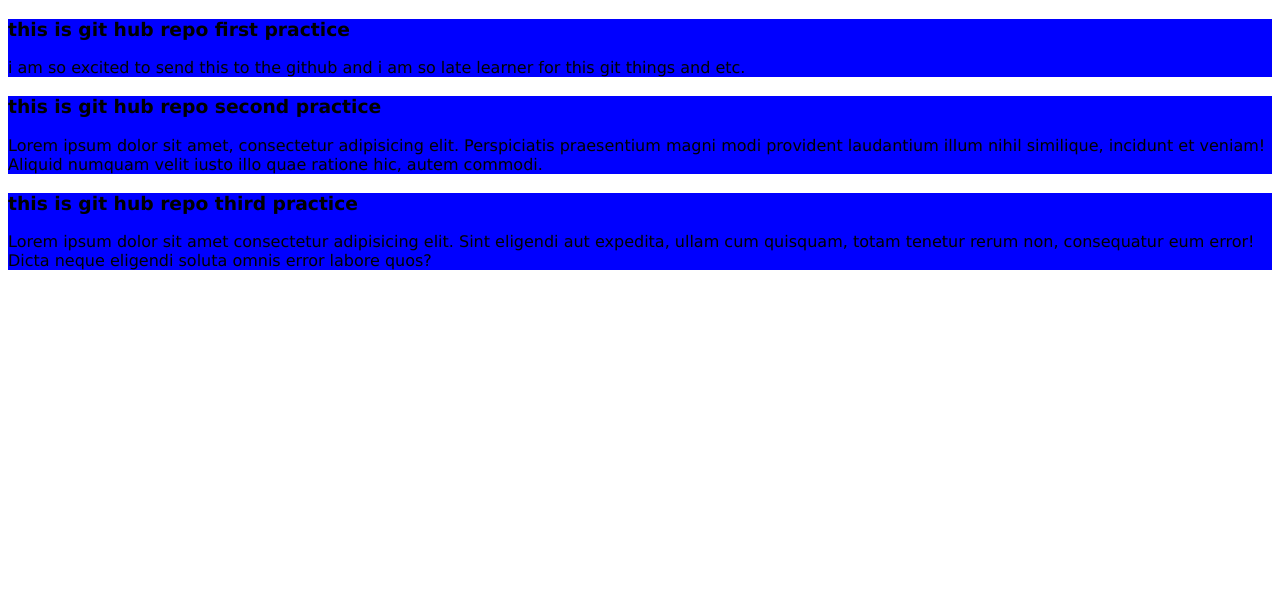
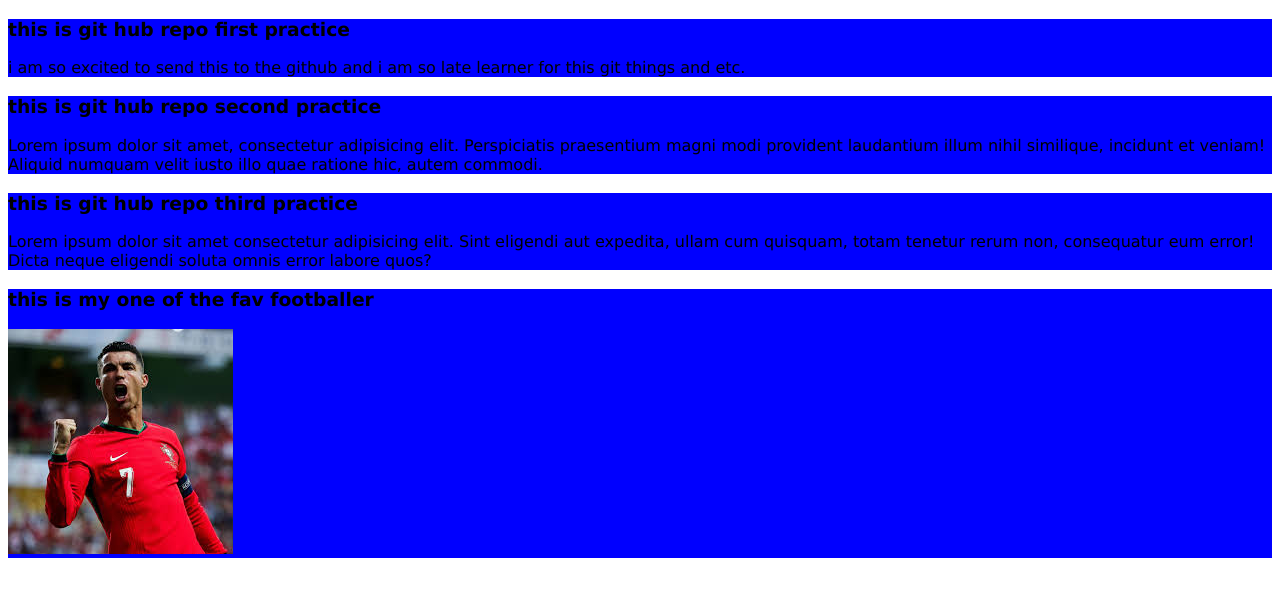
Before and after one commit to MDFAHAD721/firstgitrepo, a plain HTML site: page index.html in a window 1280 px wide. Drawn offline with Linux system fonts and the light colour scheme.

Commit message:
added my fav footballer picture

```diff
--- a/index.html
+++ b/index.html
@@ -31,5 +31,9 @@
             Lorem ipsum dolor sit amet consectetur adipisicing elit. Sint eligendi aut expedita, ullam cum quisquam, totam tenetur rerum non, consequatur eum error! Dicta neque eligendi soluta omnis error labore quos?
         </p>
     </div>
+    <div>
+        <h3>this is my one of the fav footballer</h3>
+        <img src="images/images.jpeg" alt="CR7">
+    </div>
 </body>
 </html>
```
Also changed, not shown: images/images.jpeg (added).
